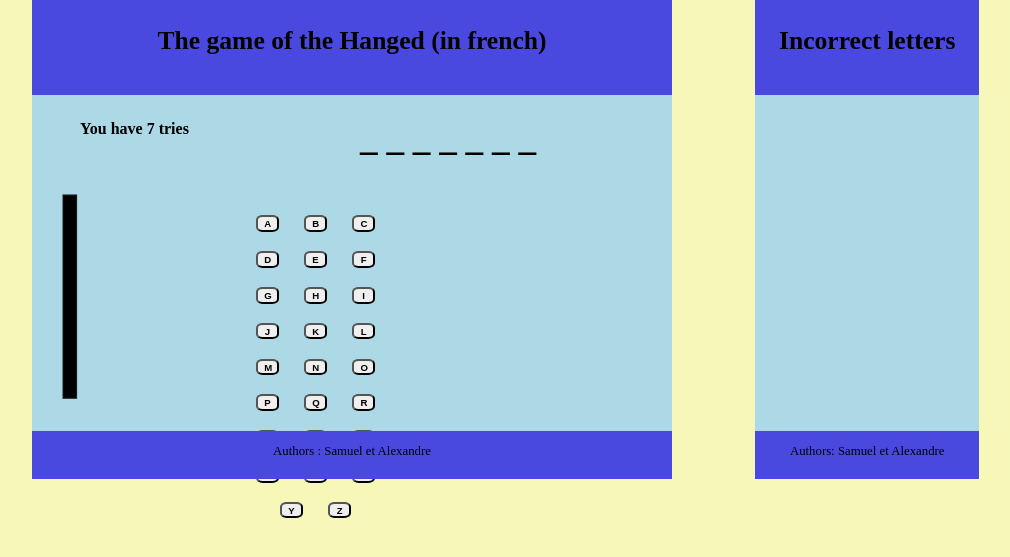
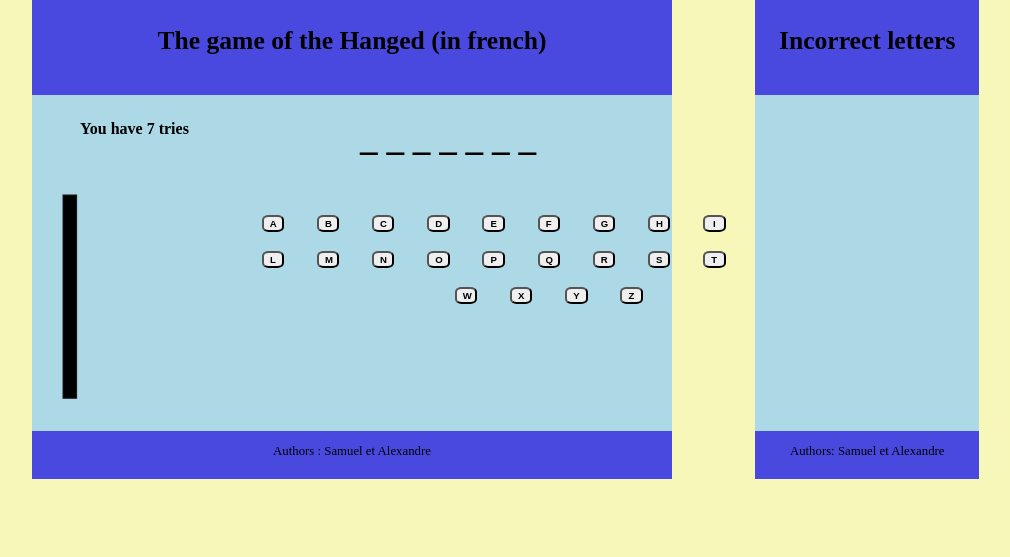
Before and after one commit to SamSamsung/Time-killer, a PHP site: page /hanged.html in a window 1280 px wide. Shown: the part 161-718 px from the top of the page, without its empty margins (264-1274 px from the left). Run offline with PHP 8.4, Linux system fonts and the light colour scheme.

Commit message:
Update style.css

```diff
--- a/css/style.css
+++ b/css/style.css
@@ -96,7 +96,7 @@ h3{
     left: 30%;
     top: 30%;
     height: 15.15vw;
-    width: 13vw;
+    width: 50vw;
 }
 
 .jeu button{
```
